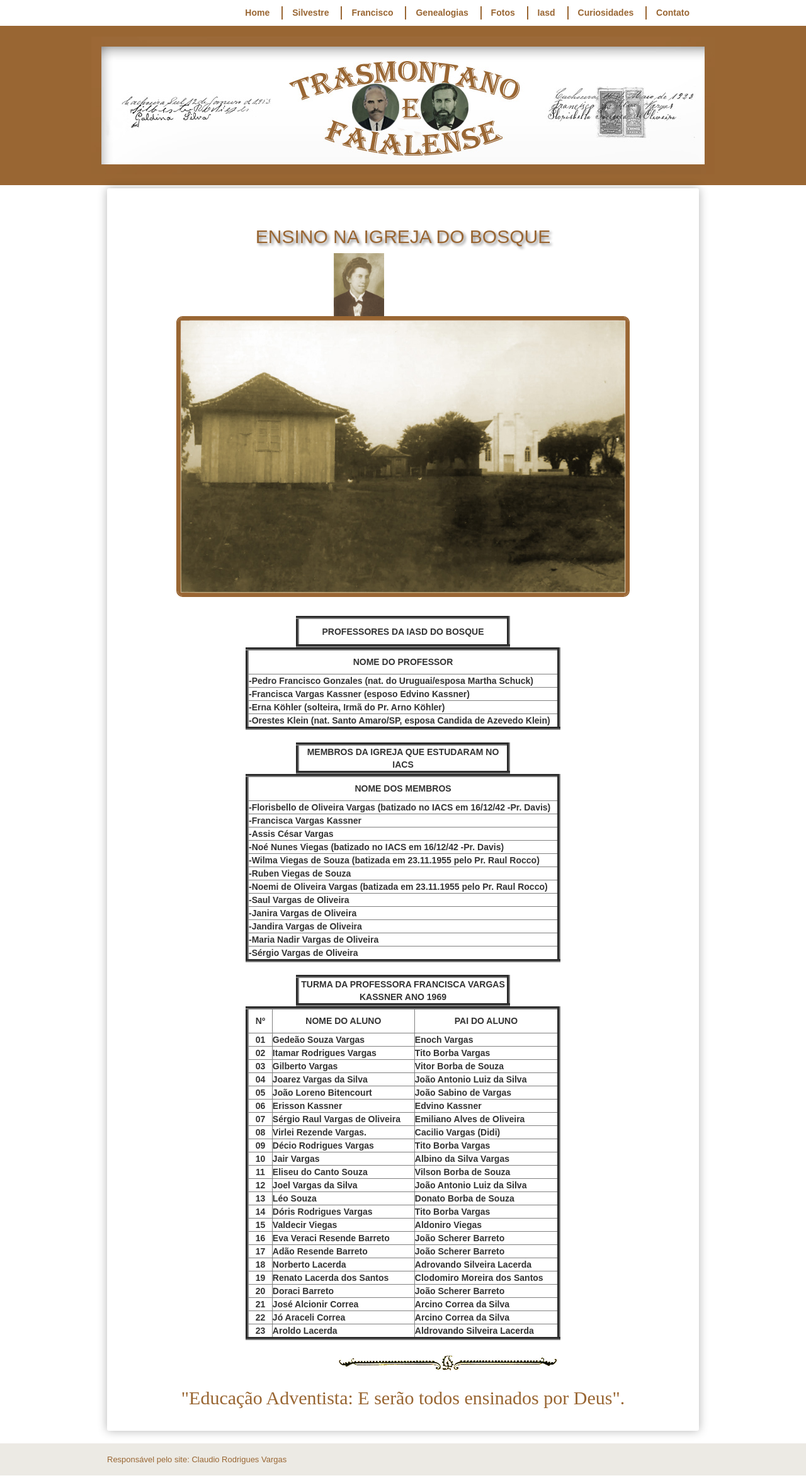
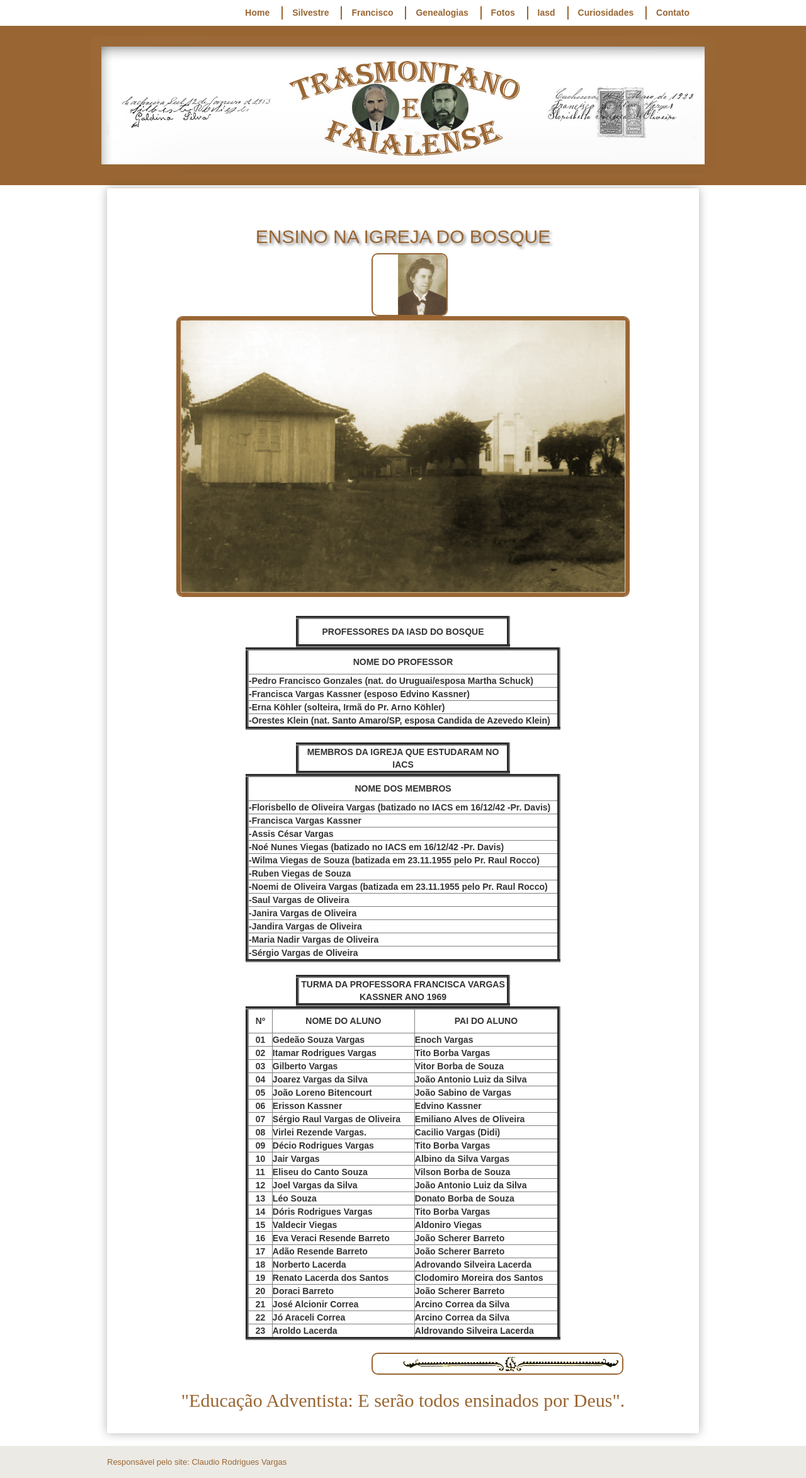
Before and after one commit to claudiovargas1955/claudiovargas1955.github.io, a Jekyll site: the page built from _pages/ensino-da-iasd-bosque.html, in a window 1280 px wide. Shown: the whole page at 63% size. Built offline with Jekyll 4.4.1, drawn with Linux system fonts in a browser that asks for light colours; some web fonts are replaced.

Commit message:
Update ensino-da-iasd-bosque.html

```diff
--- a/_pages/ensino-da-iasd-bosque.html
+++ b/_pages/ensino-da-iasd-bosque.html
@@ -104,12 +104,12 @@ figure.foto-legenda:hover figcaption {opacity: 5;
         border-radius: 10px;
        }
 
-.dir3{
-        margin-left: 300px;
+ .dir3{border:#996633 solid 2px;
+        margin-left: 400px;
         margin-top: 0px;
         margin-botton: 0px;
         padding-left: 40px;
-        border-radius:#996633 solid 8px;
+        border-radius: 10px;
        }
 
 
```
